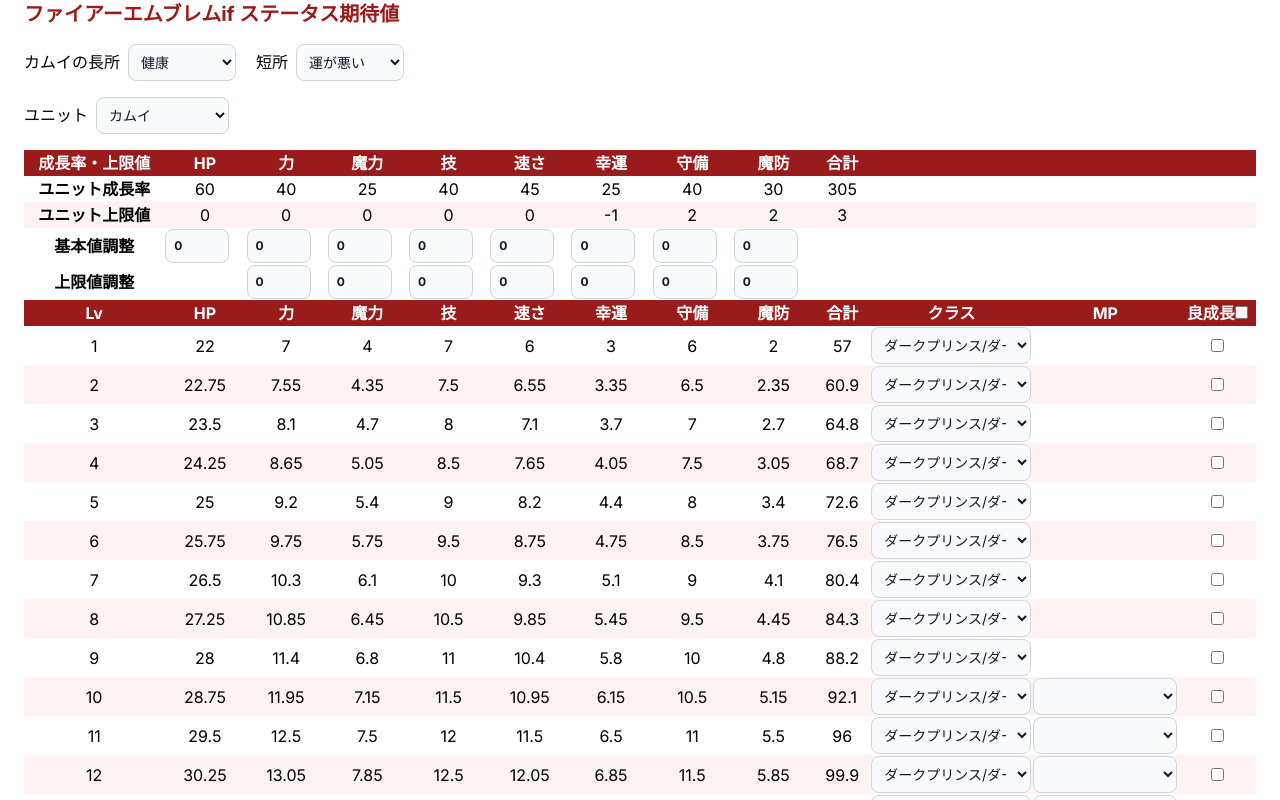
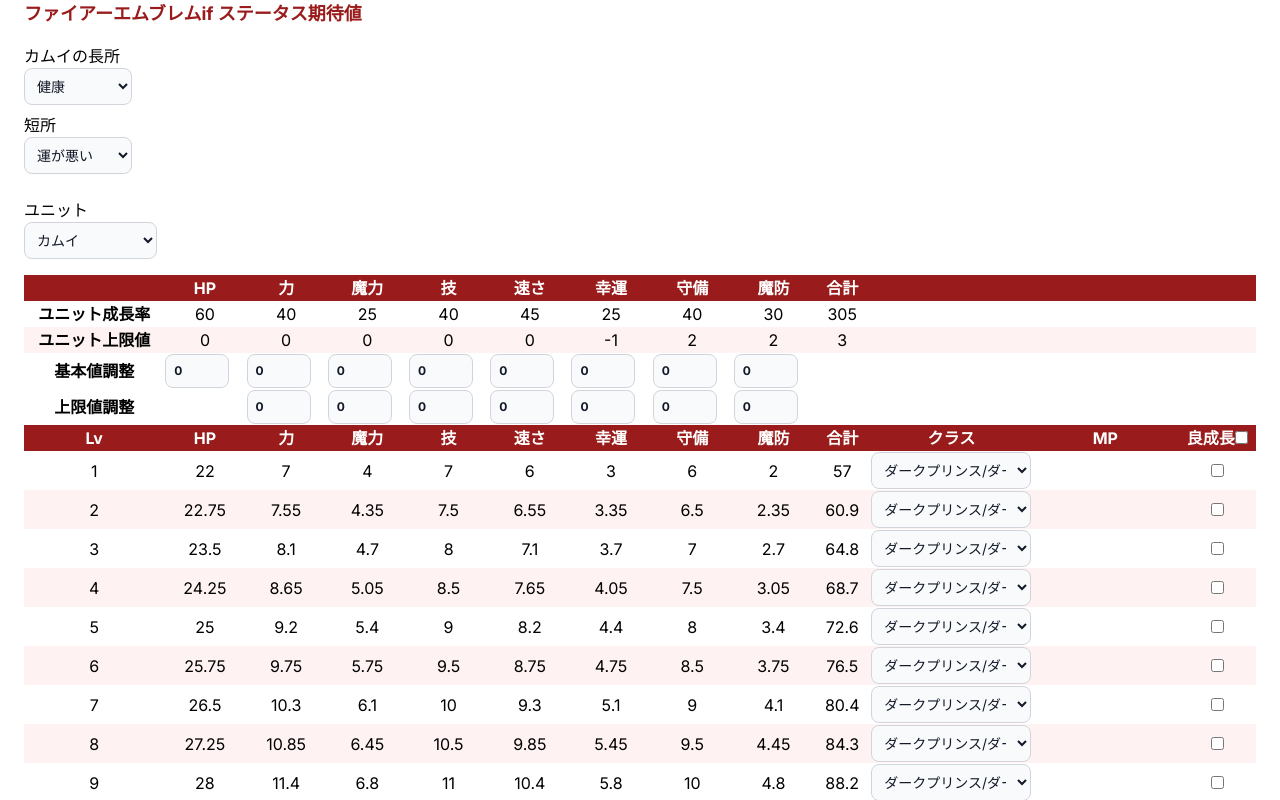
Before and after one commit to oribeolive/fe-fates-growth, a Next.js app in the folder frontend/src/: page / in a window 1280 px wide. Shown: the top 800 px of the page. Built offline with nearby package versions, Linux system fonts and the light colour scheme.

Commit message:
modified css

```diff
--- a/frontend/src/app/Contents.tsx
+++ b/frontend/src/app/Contents.tsx
@@ -498,7 +498,7 @@
         <SelectStrengths strengths={weaknesses} isStrength={false} selected={selectedWeakness.id} selectStrength={selectStrength} />
     </div>
     <div className="mb-4">
-    <label htmlFor="unit-select" className="mr-2">ユニット</label>
+        <label htmlFor="unit-select" className="mr-2 block">ユニット</label>
         <select
             id="unit-select"
             onChange={handleSelectUnit}
@@ -525,13 +525,12 @@
             <SelectParents parents={parentsParents} selectedParent={selectedGrandParent} selectParent={selectGrandParent} isGrand={true} />
             : ''
         }
-</div>
-{selectedUnit &&
-<div className="overflow-x-scroll">
+    </div>
+    {selectedUnit &&
     <table className="table-auto w-full">
         <thead>
             <tr className="bg-red-800 text-white dark:bg-violet-300 dark:text-black">
-                <th>成長率・上限値</th>
+                <th></th>
                 <th>HP</th>
                 <th>力</th>
                 <th>魔力</th>
@@ -541,25 +540,19 @@
                 <th>守備</th>
                 <th>魔防</th>
                 <th>合計</th>
-                <th></th>
-                <th></th>
-                <th></th>
+                <th colSpan={3}></th>
             </tr>
             <tr>
                 <th>ユニット成長率</th>
                 {baseGrowthRates ? Object.values(baseGrowthRates).map((value, i) => <td className="text-center" key={i}>{value}</td>): ''}
                 <td className="text-center ">{baseGrowthRates ? Object.values(baseGrowthRates).map((value) => value).reduce((sum, num) => sum + num) : ''}</td>
-                <td></td>
-                <td></td>
-                <td></td>
+                <td colSpan={3}></td>
             </tr>
             <tr className="bg-red-50 dark:bg-violet-950">
                 <th>ユニット上限値</th>
                 {baseMaxStats ? Object.values(baseMaxStats).map((value, i) => <td className="text-center" key={i}>{value}</td>): ''}
                 <td className="text-center ">{baseMaxStats ? Object.values(baseMaxStats).map((value) => value).reduce((sum, num) => sum + num) : ''}</td>
-                <td></td>
-                <td></td>
-                <td></td>
+                <td colSpan={3}></td>
             </tr>
             <tr>
                 <th>基本値調整</th>
@@ -570,9 +563,7 @@
                         </th>
                     );
                 })}
-                <th></th>
-                <th></th>
-                <th></th>
+                <th colSpan={3}></th>
             </tr>
             <tr>
                 <th>上限値調整</th>
@@ -585,9 +576,7 @@
                         </th>
                     );
                 })}
-                <th></th>
-                <th></th>
-                <th></th>
+                <th colSpan={3}></th>
             </tr>
         </thead>
         <tbody>
@@ -641,7 +630,6 @@
             <tr><td colSpan={13} className="text-center py-2"><button className="bg-red-500 hover:bg-red-600 dark:bg-violet-600 dark:hover:bg-violet-500 text-white font-bold py-2 px-4 rounded" onClick={handleEP} data-testid="ep-button">Lv上限+5</button></td></tr>
         </tfoot>
     </table>
-</div>
 }
 </>
     );
--- a/frontend/src/app/SelectStrengths.tsx
+++ b/frontend/src/app/SelectStrengths.tsx
@@ -15,13 +15,13 @@
     const elementId = isStrength ? 'strength' : 'weakness';
     return (
         <>
-            <label htmlFor={elementId} className="mr-2">{label}</label>
+            <label htmlFor={elementId} className="mr-2 block">{label}</label>
             <select
                 onChange={handleSelectStrength}
                 // data-is-strength="1"
                 id={elementId}
                 value={selected}
-                className="mr-5 bg-gray-50 border border-gray-300 text-gray-900 text-sm rounded-lg focus:ring-blue-500 focus:border-blue-500 p-2 dark:bg-gray-700 dark:border-gray-600 dark:placeholder-gray-400 dark:text-white dark:focus:ring-blue-500 dark:focus:border-blue-500"
+                className="mr-5 mb-2 bg-gray-50 border border-gray-300 text-gray-900 text-sm rounded-lg focus:ring-blue-500 focus:border-blue-500 p-2 dark:bg-gray-700 dark:border-gray-600 dark:placeholder-gray-400 dark:text-white dark:focus:ring-blue-500 dark:focus:border-blue-500"
                 data-testid={`${elementId}-select`}
             >
                 {strengths.map((strength: StrengthType) => {
--- a/frontend/src/app/page.tsx
+++ b/frontend/src/app/page.tsx
@@ -73,7 +73,7 @@
   return (
     <>
     <main className="flex flex-col justify-between px-6">
-      <h1 className='text-xl font-bold text-red-800 dark:text-violet-200'><Link href=".">ファイアーエムブレムif ステータス期待値</Link></h1>
+      <h1 className='text-lg font-bold text-red-800 dark:text-violet-200'><Link href=".">ファイアーエムブレムif ステータス期待値</Link></h1>
       <Contents units={unitData} classes={classes} strengths={strengths} weaknesses={weaknesses} parents={parents} />
     </main>
     </>
```
